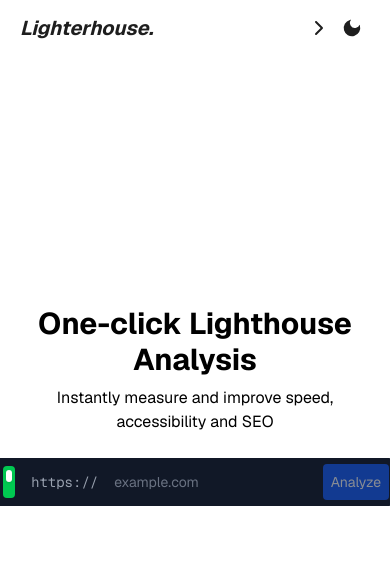
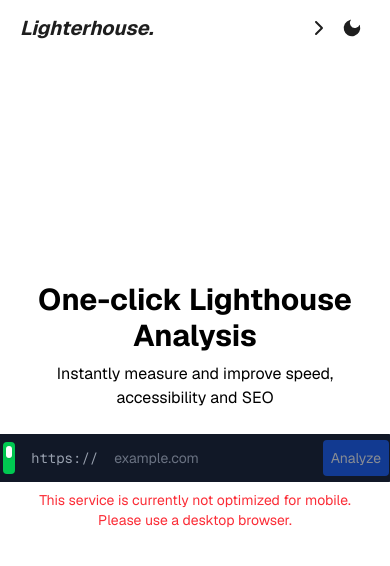
Before and after one commit to 0biglife/lighterhouse, a Next.js app: page / in a window 390 px wide. Shown: the top 566 px of the page. Built offline with nearby package versions, Linux system fonts and the light colour scheme.

Commit message:
fix: unsupportable case instruction added

```diff
--- a/src/app/hooks/index.ts
+++ b/src/app/hooks/index.ts
@@ -1,4 +1,5 @@
 import { useToast } from "./useToast";
+import { useIsMobile } from "./useIsMobile";
 import { useLighthouseAudit } from "./useLighthouseAudit";
 
-export { useToast, useLighthouseAudit };
+export { useToast, useIsMobile, useLighthouseAudit };
--- /dev/null
+++ b/src/app/hooks/useIsMobile.tsx
@@ -0,0 +1,17 @@
+import { useEffect, useState } from "react";
+
+export const useIsMobile = () => {
+  const [isMobile, setIsMobile] = useState(false);
+
+  useEffect(() => {
+    const checkMobile = () => {
+      setIsMobile(window.innerWidth < 640);
+    };
+
+    checkMobile();
+    window.addEventListener("resize", checkMobile);
+    return () => window.removeEventListener("resize", checkMobile);
+  }, []);
+
+  return isMobile;
+};
--- a/src/components/block/AnalyzingInput.tsx
+++ b/src/components/block/AnalyzingInput.tsx
@@ -2,7 +2,7 @@
 
 import { useState } from "react";
 import clsx from "clsx";
-import { useLighthouseAudit } from "@/app/hooks";
+import { useIsMobile, useLighthouseAudit } from "@/app/hooks";
 import { LANDING_PAGE_SUBTITLE, LANDING_PAGE_TITLE } from "@/app/constants";
 import { Button } from "@/components";
 import { motion, AnimatePresence } from "framer-motion";
@@ -18,6 +18,7 @@
   onReset: () => void;
   setIsSubmitted: (v: boolean) => void;
 }) {
+  const isMobile = useIsMobile();
   const [domain, setDomain] = useState("");
   const [protocol, setProtocol] = useState<"https://" | "http://">("https://");
 
@@ -163,6 +164,14 @@
             >
               {InputBox}
 
+              {isMobile && (
+                <p className="text-sm text-red-500 text-center mt-2">
+                  This service is currently not optimized for mobile.
+                  <br />
+                  Please use a desktop browser.
+                </p>
+              )}
+
               <AnimatePresence>
                 {protocol === "http://" && (
                   <motion.div
```
